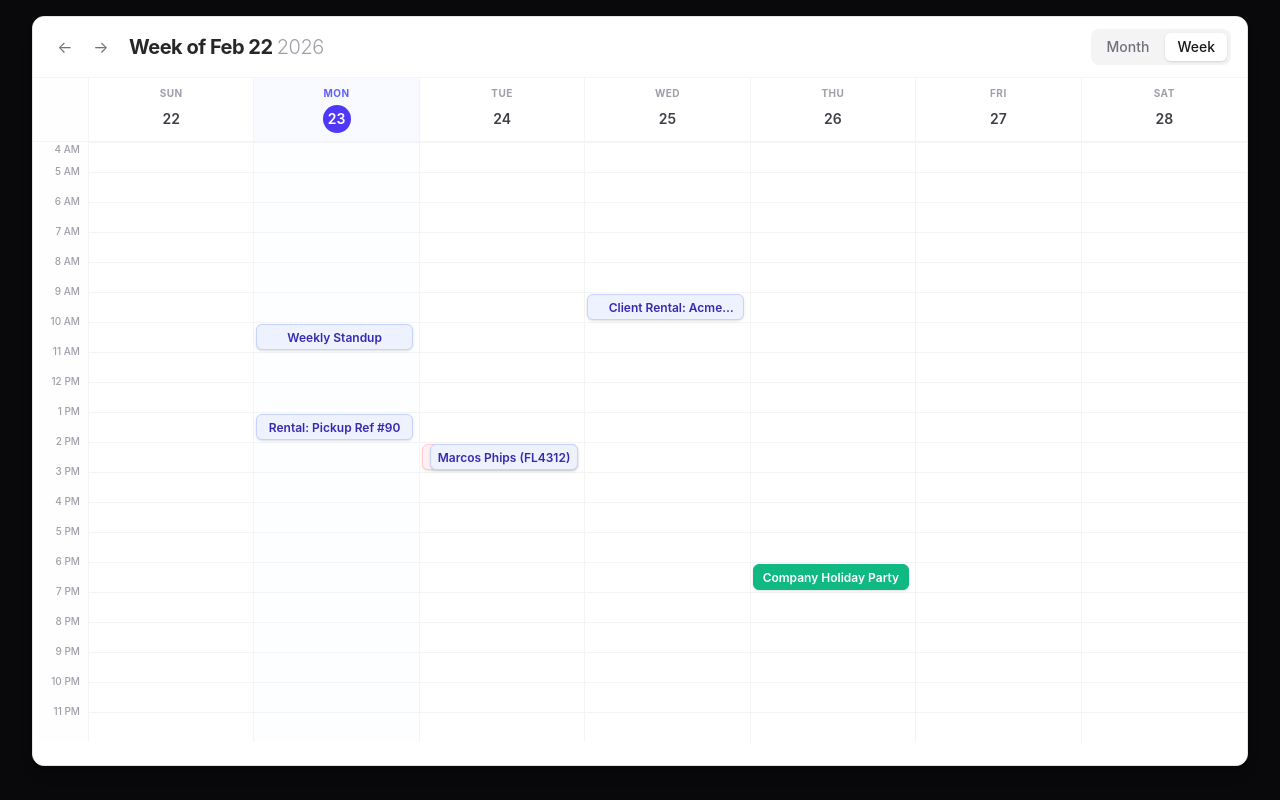
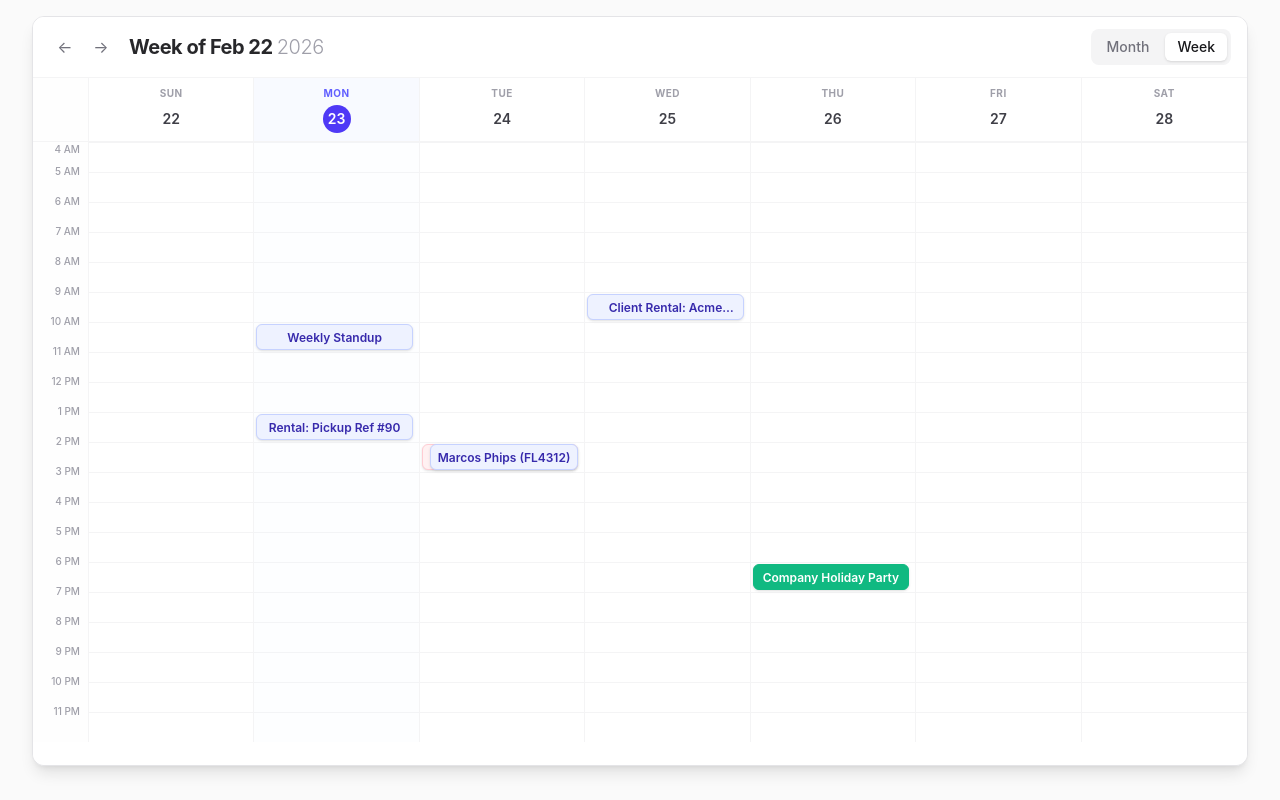
Before and after one commit to jpetliuk/react-fluid-calendar, a React (Vite) app: page / in a window 1280 px wide. Built offline with nearby package versions, Linux system fonts and the light colour scheme.

Commit message:
feat: update event modal UI with expanded customer details, video demo, and version bump

```diff
--- a/package.json
+++ b/package.json
@@ -4,7 +4,7 @@
   "author": "Hannah Farrell",
   "license": "MIT",
   "private": false,
-  "version": "0.1.6",
+  "version": "0.1.7",
   "keywords": [
     "react",
     "calendar",
--- a/src/main.tsx
+++ b/src/main.tsx
@@ -105,7 +105,7 @@ const events: CalendarEvent[] = [
 
 ReactDOM.createRoot(document.getElementById('root')!).render(
     <React.StrictMode>
-        <div className="min-h-screen w-full px-8 py-4 bg-zinc-950 flex items-start justify-center">
+        <div className="min-h-screen w-full px-8 py-4 bg-zinc-50 flex items-start justify-center">
             <FluidCalendar
                 events={events}
                 theme="light"
```
Also changed, not shown: 2 other files (tests, documents, lock files or other folders).
